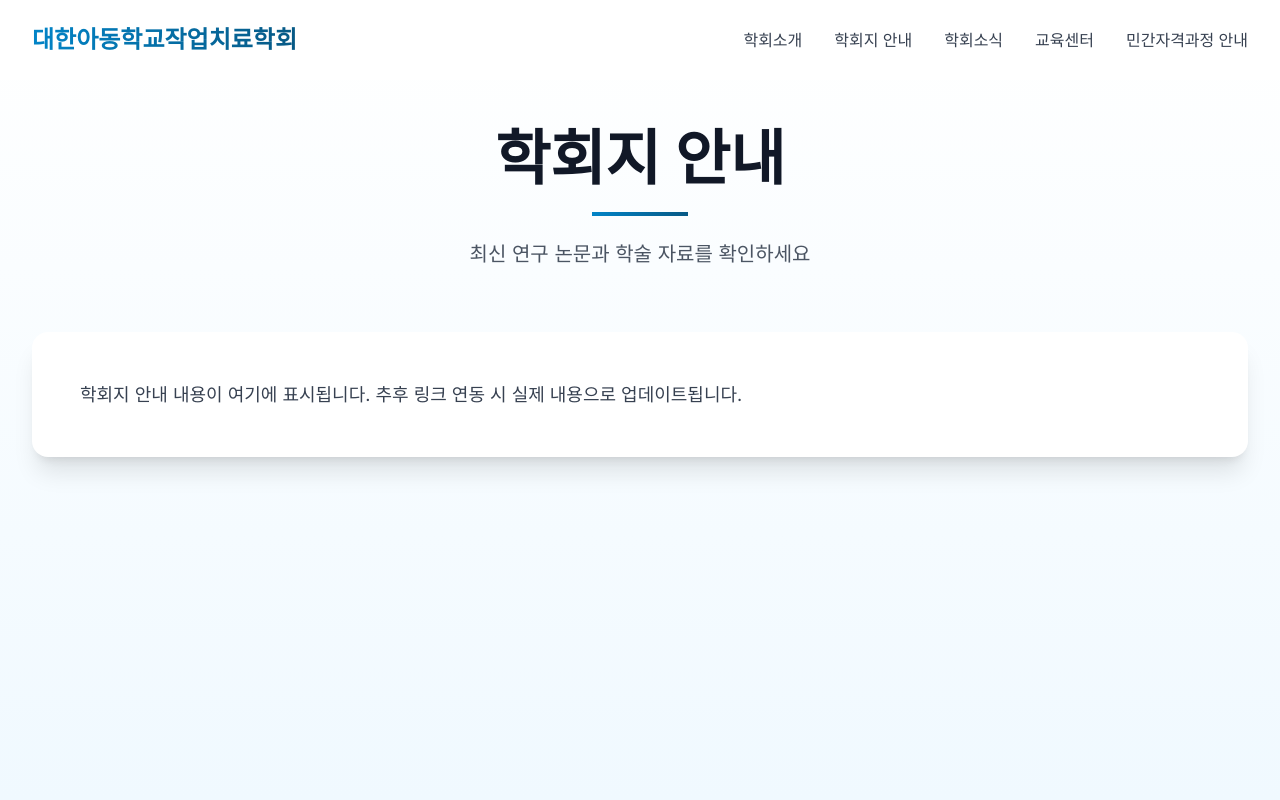
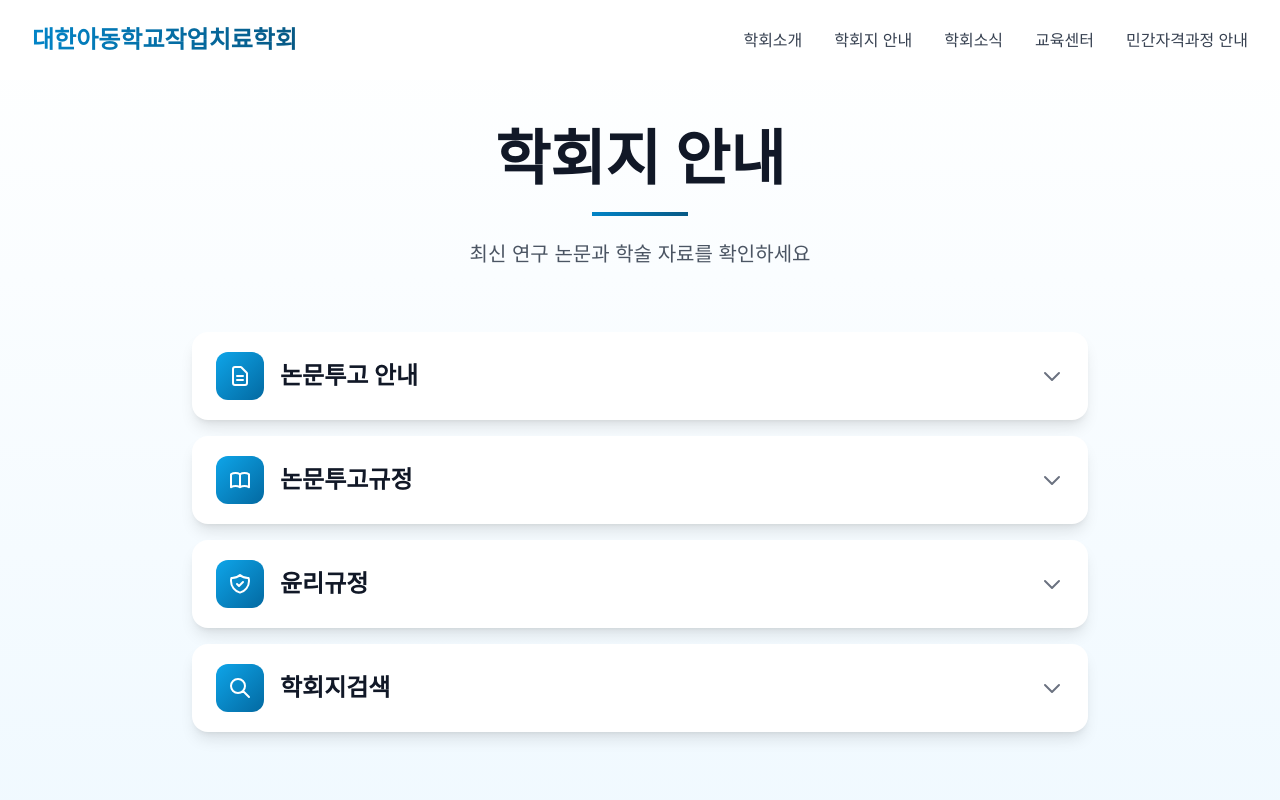
Before and after one commit to hamhyeonggwang/ksotcs, a Next.js app: page /journal in a window 1280 px wide. Shown: the top 800 px of the page. Built offline with nearby package versions, Linux system fonts and the light colour scheme.

Commit message:
Add accordion-style journal page with 4 sections (논문투고 안내, 논문투고규정, 윤리규정, 학회지검색)

```diff
--- a/app/journal/page.tsx
+++ b/app/journal/page.tsx
@@ -1,4 +1,70 @@
+'use client'
+
+import { useState } from 'react'
+
+interface AccordionItem {
+  id: string
+  title: string
+  content: string
+  icon: JSX.Element
+}
+
+const accordionItems: AccordionItem[] = [
+  {
+    id: 'submission',
+    title: '논문투고 안내',
+    content: '논문투고 안내 내용이 여기에 표시됩니다. 추후 실제 내용으로 업데이트됩니다.',
+    icon: (
+      <svg className="w-6 h-6" fill="none" stroke="currentColor" viewBox="0 0 24 24">
+        <path strokeLinecap="round" strokeLinejoin="round" strokeWidth={2} d="M9 12h6m-6 4h6m2 5H7a2 2 0 01-2-2V5a2 2 0 012-2h5.586a1 1 0 01.707.293l5.414 5.414a1 1 0 01.293.707V19a2 2 0 01-2 2z" />
+      </svg>
+    ),
+  },
+  {
+    id: 'guidelines',
+    title: '논문투고규정',
+    content: '논문투고규정 내용이 여기에 표시됩니다. 추후 실제 내용으로 업데이트됩니다.',
+    icon: (
+      <svg className="w-6 h-6" fill="none" stroke="currentColor" viewBox="0 0 24 24">
+        <path strokeLinecap="round" strokeLinejoin="round" strokeWidth={2} d="M12 6.253v13m0-13C10.832 5.477 9.246 5 7.5 5S4.168 5.477 3 6.253v13C4.168 18.477 5.754 18 7.5 18s3.332.477 4.5 1.253m0-13C13.168 5.477 14.754 5 16.5 5c1.747 0 3.332.477 4.5 1.253v13C19.832 18.477 18.247 18 16.5 18c-1.746 0-3.332.477-4.5 1.253" />
+      </svg>
+    ),
+  },
+  {
+    id: 'ethics',
+    title: '윤리규정',
+    content: '윤리규정 내용이 여기에 표시됩니다. 추후 실제 내용으로 업데이트됩니다.',
+    icon: (
+      <svg className="w-6 h-6" fill="none" stroke="currentColor" viewBox="0 0 24 24">
+        <path strokeLinecap="round" strokeLinejoin="round" strokeWidth={2} d="M9 12l2 2 4-4m5.618-4.016A11.955 11.955 0 0112 2.944a11.955 11.955 0 01-8.618 3.04A12.02 12.02 0 003 9c0 5.591 3.824 10.29 9 11.622 5.176-1.332 9-6.03 9-11.622 0-1.042-.133-2.052-.382-3.016z" />
+      </svg>
+    ),
+  },
+  {
+    id: 'search',
+    title: '학회지검색',
+    content: '학회지검색 내용이 여기에 표시됩니다. 추후 실제 내용으로 업데이트됩니다.',
+    icon: (
+      <svg className="w-6 h-6" fill="none" stroke="currentColor" viewBox="0 0 24 24">
+        <path strokeLinecap="round" strokeLinejoin="round" strokeWidth={2} d="M21 21l-6-6m2-5a7 7 0 11-14 0 7 7 0 0114 0z" />
+      </svg>
+    ),
+  },
+]
+
 export default function JournalPage() {
+  const [openItems, setOpenItems] = useState<Set<string>>(new Set())
+
+  const toggleItem = (id: string) => {
+    const newOpenItems = new Set(openItems)
+    if (newOpenItems.has(id)) {
+      newOpenItems.delete(id)
+    } else {
+      newOpenItems.add(id)
+    }
+    setOpenItems(newOpenItems)
+  }
+
   return (
     <div className="pt-32 pb-24 min-h-screen bg-gradient-to-b from-white to-primary-50">
       <div className="max-w-7xl mx-auto px-4 sm:px-6 lg:px-8">
@@ -12,10 +78,58 @@ export default function JournalPage() {
           </p>
         </div>
 
-        <div className="bg-white rounded-2xl shadow-xl p-8 md:p-12">
-          <p className="text-gray-700 leading-relaxed text-lg">
-            학회지 안내 내용이 여기에 표시됩니다. 추후 링크 연동 시 실제 내용으로 업데이트됩니다.
-          </p>
+        <div className="max-w-4xl mx-auto space-y-4">
+          {accordionItems.map((item) => {
+            const isOpen = openItems.has(item.id)
+            return (
+              <div
+                key={item.id}
+                className="bg-white rounded-2xl shadow-lg overflow-hidden transition-all duration-300 hover:shadow-xl"
+              >
+                <button
+                  onClick={() => toggleItem(item.id)}
+                  className="w-full px-6 py-5 flex items-center justify-between text-left hover:bg-gray-50 transition-colors"
+                >
+                  <div className="flex items-center gap-4">
+                    <div className="w-12 h-12 bg-gradient-to-br from-primary-500 to-primary-700 rounded-xl flex items-center justify-center text-white flex-shrink-0">
+                      {item.icon}
+                    </div>
+                    <h2 className="text-xl md:text-2xl font-bold text-gray-900">
+                      {item.title}
+                    </h2>
+                  </div>
+                  <svg
+                    className={`w-6 h-6 text-gray-500 transition-transform duration-300 flex-shrink-0 ${
+                      isOpen ? 'transform rotate-180' : ''
+                    }`}
+                    fill="none"
+                    stroke="currentColor"
+                    viewBox="0 0 24 24"
+                  >
+                    <path
+                      strokeLinecap="round"
+                      strokeLinejoin="round"
+                      strokeWidth={2}
+                      d="M19 9l-7 7-7-7"
+                    />
+                  </svg>
+                </button>
+                <div
+                  className={`overflow-hidden transition-all duration-300 ${
+                    isOpen ? 'max-h-[1000px] opacity-100' : 'max-h-0 opacity-0'
+                  }`}
+                >
+                  <div className="px-6 pb-6 pt-2 border-t border-gray-100">
+                    <div className="pl-16">
+                      <div className="prose prose-lg max-w-none text-gray-700 leading-relaxed">
+                        <p>{item.content}</p>
+                      </div>
+                    </div>
+                  </div>
+                </div>
+              </div>
+            )
+          })}
         </div>
       </div>
     </div>
```
